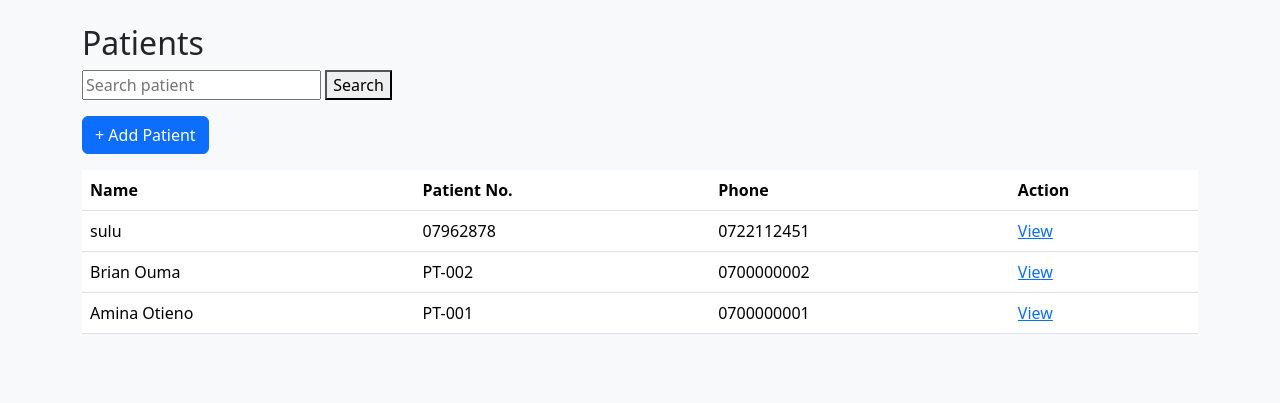
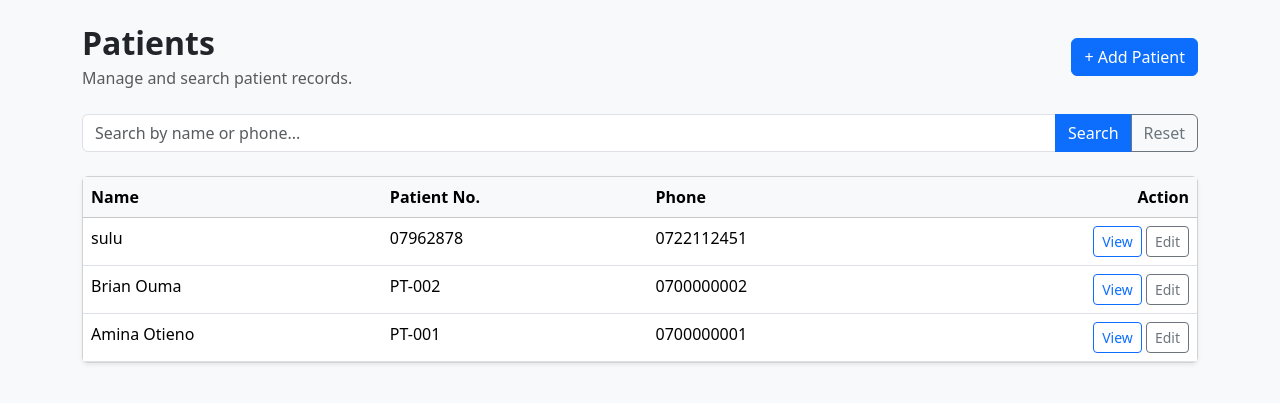
Before and after one commit to georgesultan931-bit/smartlab-manager, a Django app: page /patients/ in a window 1280 px wide. Shown: the part 56-459 px from the top of the page. Run offline with Django 5.2, Linux system fonts and the light colour scheme; data comes from the database, SQL or seed files in the repository.

Commit message:
Upgrade patients UI

```diff
--- a/templates/patients/list.html
+++ b/templates/patients/list.html
@@ -1,36 +1,59 @@
 {% extends "base.html" %}
 
 {% block content %}
-<h2>Patients</h2>
 
-<form method="get" class="mb-3">
-    <input type="text" name="q" placeholder="Search patient" value="{{ query }}">
-    <button type="submit">Search</button>
+<div class="d-flex justify-content-between align-items-center mb-4">
+    <div>
+        <h2 class="fw-bold mb-1">Patients</h2>
+        <p class="text-muted mb-0">Manage and search patient records.</p>
+    </div>
+    <a href="{% url 'patients:create' %}" class="btn btn-primary">
+        + Add Patient
+    </a>
+</div>
+
+<form method="get" class="mb-4">
+    <div class="input-group">
+        <input type="text" name="q" class="form-control"
+               placeholder="Search by name or phone..."
+               value="{{ query }}">
+        <button class="btn btn-primary" type="submit">Search</button>
+        <a href="{% url 'patients:list' %}" class="btn btn-outline-secondary">Reset</a>
+    </div>
 </form>
 
-<a href="{% url 'patients:create' %}" class="btn btn-primary mb-3">+ Add Patient</a>
-
-<table class="table">
+<div class="card shadow-sm">
+    <div class="table-responsive">
+        <table class="table table-hover mb-0">
+            <thead class="table-light">
                 <tr>
                     <th>Name</th>
                     <th>Patient No.</th>
                     <th>Phone</th>
-        <th>Action</th>
+                    <th class="text-end">Action</th>
                 </tr>
-
+            </thead>
+            <tbody>
                 {% for patient in patients %}
                 <tr>
                     <td>{{ patient.full_name }}</td>
                     <td>{{ patient.patient_number }}</td>
                     <td>{{ patient.phone }}</td>
-        <td>
-            <a href="{% url 'patients:detail' patient.pk %}">View</a>
+                    <td class="text-end">
+                        <a href="{% url 'patients:detail' patient.pk %}" class="btn btn-sm btn-outline-primary">View</a>
+                        <a href="{% url 'patients:update' patient.pk %}" class="btn btn-sm btn-outline-secondary">Edit</a>
                     </td>
                 </tr>
                 {% empty %}
                 <tr>
-        <td colspan="4">No patients found.</td>
+                    <td colspan="4" class="text-center text-muted py-4">
+                        No patients found.
+                    </td>
                 </tr>
                 {% endfor %}
+            </tbody>
         </table>
+    </div>
+</div>
+
 {% endblock %}
```
Lines whose indentation alone changed are shown as unchanged.
